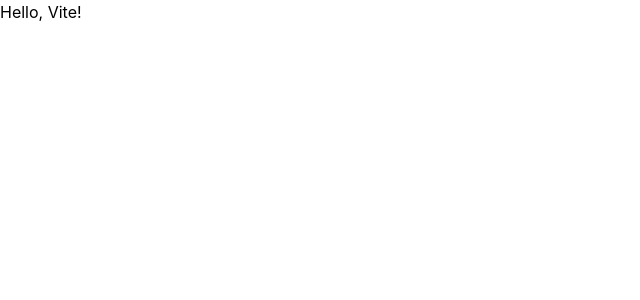
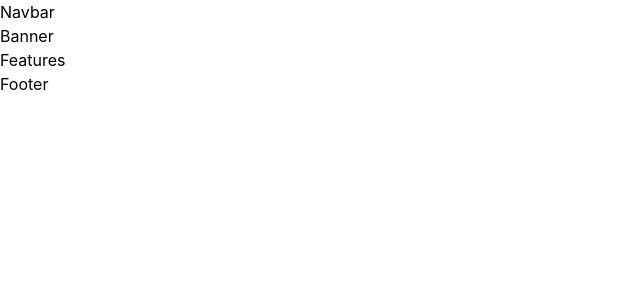
Before and after one commit to dev-mehedihassan/finsweet-tailwind, a React (Vite) app: page / in a window 1280 px wide. Shown: the top 300 px of the page, without its empty margins (0-640 px from the left). Built offline with nearby package versions, Linux system fonts and the light colour scheme.

Commit message:
file folder structure completed

```diff
--- a/src/App.jsx
+++ b/src/App.jsx
@@ -1,10 +1,11 @@
+import HomeIndex from "./pages/homepage/HomeIndex"
 
 
 function App() {
 
   return (
     <>
-      <h1>Hello, Vite!</h1>
+      <HomeIndex />
     </>
   )
 }
--- /dev/null
+++ b/src/components/layouts/Footer.jsx
@@ -0,0 +1,9 @@
+import React from 'react'
+
+const Footer = () => {
+  return (
+    <div>Footer</div>
+  )
+}
+
+export default Footer
--- /dev/null
+++ b/src/components/layouts/Navbar.jsx
@@ -0,0 +1,9 @@
+import React from 'react'
+
+const Navbar = () => {
+  return (
+    <div>Navbar</div>
+  )
+}
+
+export default Navbar
--- /dev/null
+++ b/src/components/pages/homepage/Banner.jsx
@@ -0,0 +1,9 @@
+import React from 'react'
+
+const Banner = () => {
+  return (
+    <div>Banner</div>
+  )
+}
+
+export default Banner
--- /dev/null
+++ b/src/components/pages/homepage/Features.jsx
@@ -0,0 +1,9 @@
+import React from 'react'
+
+const Features = () => {
+  return (
+    <div>Features</div>
+  )
+}
+
+export default Features
--- /dev/null
+++ b/src/pages/homepage/HomeIndex.jsx
@@ -0,0 +1,18 @@
+import React from 'react'
+import Navbar from '../../components/layouts/Navbar'
+import Banner from '../../components/pages/homepage/Banner'
+import Features from '../../components/pages/homepage/Features'
+import Footer from '../../components/layouts/Footer'
+
+const HomeIndex = () => {
+  return (
+    <>
+        <Navbar />
+        <Banner />
+        <Features />
+        <Footer />
+    </>
+  )
+}
+
+export default HomeIndex
```
